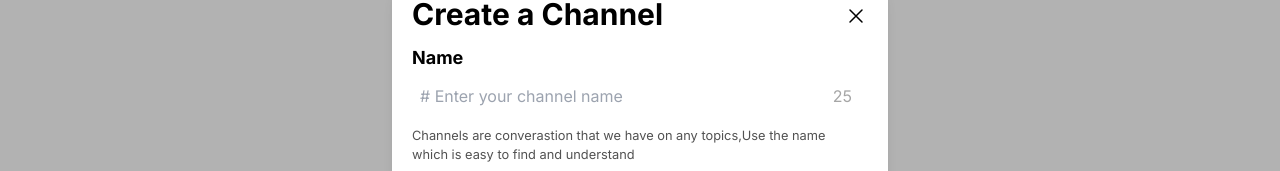
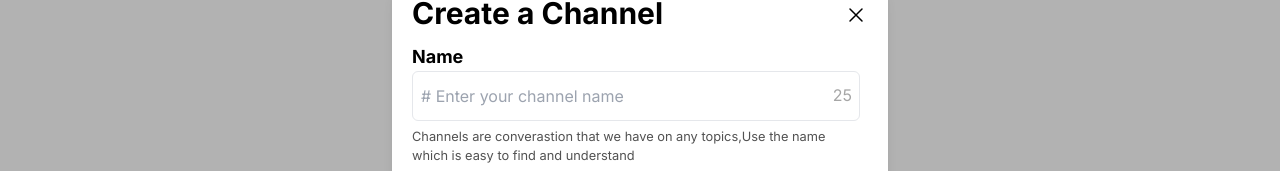
Before and after one commit to opencodeiiita/Hitch-Frontend, a Next.js app: page /test-Chatbox in a window 1280 px wide. Both pictures are taken after a click on the button "Click to open create channel modal". Shown: the part 290-461 px from the top of the page. Built offline with nearby package versions, Linux system fonts and the light colour scheme.

Commit message:
style: Added border to input fields

```diff
--- a/src/components/modals/AddChannelModal.jsx
+++ b/src/components/modals/AddChannelModal.jsx
@@ -39,7 +39,7 @@ const AddChannelModal = ({setShowModal}) => {
                 </aside>
             </section>
             : <aside className='relative w-full'>
-            <input value={input.channelName} className='w-full py-3 px-2' placeholder='# Enter your channel name' onChange={(e)=>setInput(prev=>({...prev,channelName:e.target.value}))} />
+            <input value={input.channelName} className='w-full py-3 px-2 border rounded-md' placeholder='# Enter your channel name' onChange={(e)=>setInput(prev=>({...prev,channelName:e.target.value}))} />
             <span className={`absolute right-2 top-3 ${input.channelName.length >= 25?'text-red-500':'text-text'}`}>{(25 - input.channelName.length)}</span>
             </aside>}
             {!flag && <small className='max-w-md text-[#525252] mt-1.5'>Channels are  converastion that we have on any topics,Use the name which is easy to find and understand </small>}
--- a/src/components/modals/AddPeopleModal.jsx
+++ b/src/components/modals/AddPeopleModal.jsx
@@ -15,7 +15,7 @@ const AddPeopleModal = ({setShowModal}) => {
             </svg>
             <h1 className='text-3xl font-bold'>Add People</h1>
             <small htmlFor='name' className='text-text'>{`#{Channelname}`}</small>
-            <input className='w-full py-3 px-2 mt-3' placeholder='Enter a name or email address' />
+            <input className='w-full py-3 px-2 mt-3 border rounded-md' placeholder='Enter a name or email address' />
             <small className='max-w-md text-[#525252] mt-1.5'>Add people in the channel will add them in the workspace</small>
             <section className='mt-3 flex justify-between items-center w-full'>
                 <span className='text-[#464446]/75 grow font-medium'></span>
```
